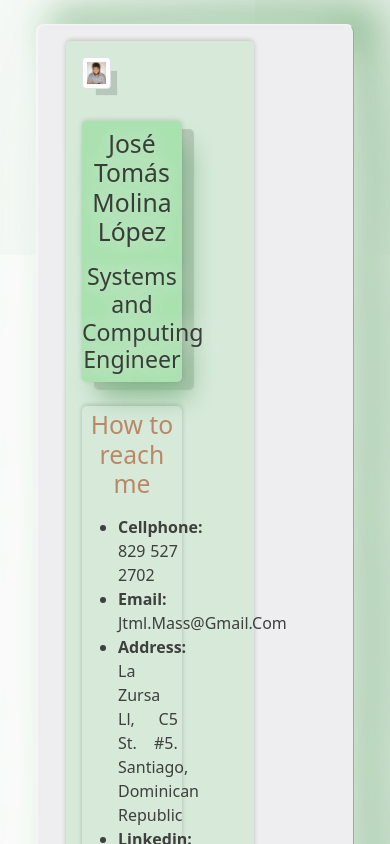
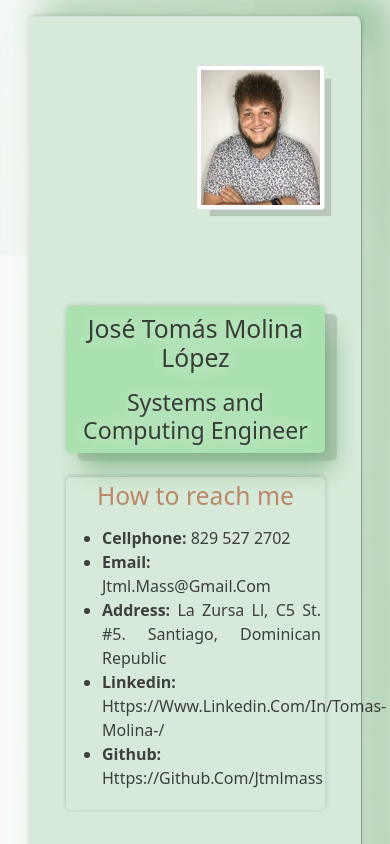
Before and after one commit to tomasjml/cv-tomas-molina, a React (Create React App) app: page / in a window 390 px wide. Shown: the top 844 px of the page. Built offline with nearby package versions, Linux system fonts and the light colour scheme.

Commit message:
Fix margins for cellphone version

```diff
--- a/src/App.js
+++ b/src/App.js
@@ -32,12 +32,8 @@ function App() {
     <div className="container-lg">
       <div className="row align-items-center">
         <div className="col">
-          <div className="paper m-4">
-            <div className="row justify-content-md-center m-3">
-                <div className="col-9">
-                  <IdentificationInfo name={name} dedication={dedication} yourImage={tomasMolina}/>
-                </div>
-            </div>
+          <div className="paper m-3">
+              <IdentificationInfo name={name} dedication={dedication} yourImage={tomasMolina}/>
             <div className="row justify-content-md-center">
                 <div className="col">'
                   <div className="row m-3">
--- a/src/components/identification-info/IdentificationInfo.js
+++ b/src/components/identification-info/IdentificationInfo.js
@@ -8,11 +8,11 @@ import {
 const IdentificationInfo = ({name, dedication, yourImage}) => {
     return (
         <header className="info green-transparent">
-            <div className="row align-items-center">
-                <div className="col col-3 m-3">
-                    <img src={yourImage} alt={"A picture of: " + name}  className="avatar img-fluid img-thumbnail float-end w-100"/>
+            <div className="row">
+                <div className="col p-5">
+                    <img src={yourImage} alt={"A picture of: " + name}  className="avatar img-fluid img-thumbnail float-end w-50"/>
                 </div>
-                <div className="col col-7 m-3">
+                <div className="col p-5">
                     <div className="mb-4">
                         <div className="terminal text-center">
                             <h1 className="fs-2 p-2">{name}</h1>
```
